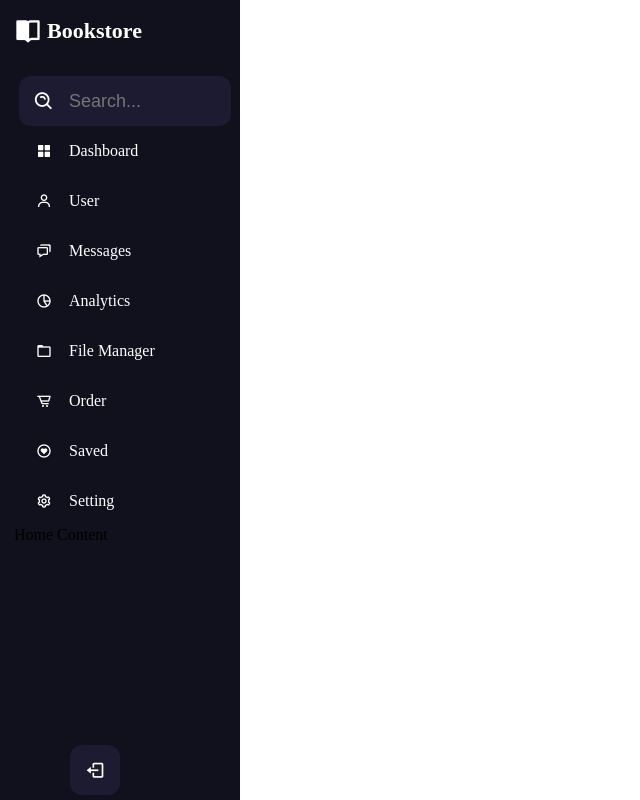
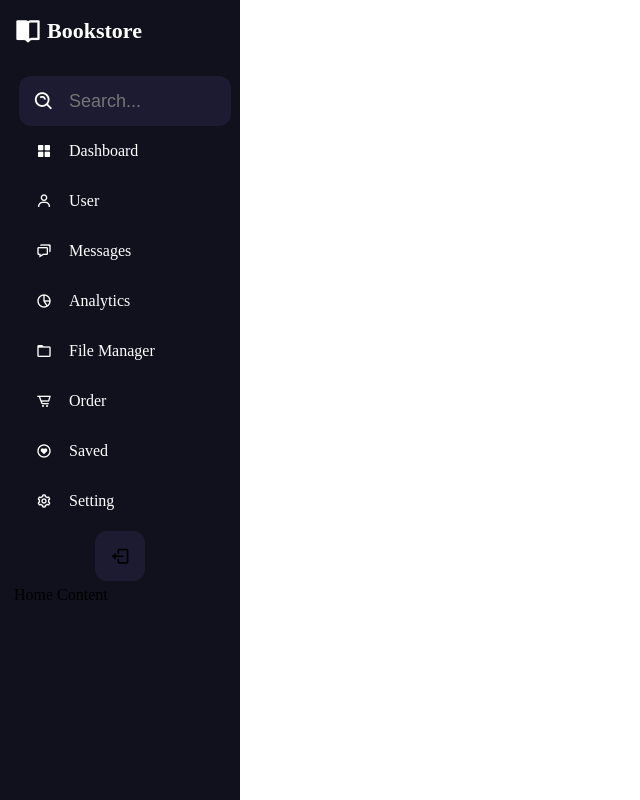
Before and after one commit to Thrdj/w, a PHP site: the page made by sidebar copy/sidebar.Html in a window 1280 px wide. Shown: the whole page, without its empty margins (0-640 px from the left). Run offline with PHP 8.4, Linux system fonts and the light colour scheme.

Commit message:
ยังไม่เสร็จติดfooter

```diff
--- a/sidebar copy/stylebars.css
+++ b/sidebar copy/stylebars.css
@@ -174,14 +174,6 @@ body{
 }
 
 /*profile*/
-.sidebar .profile_content{
-    position: absolute;
-    color: #fff;
-    bottom: 0;
-    left: 0;
-    width: 100%;
-}
-
 .sidebar .profile_content .profile{
     position: relative;
     padding: 10px 6px;
@@ -229,7 +221,7 @@ body{
     position: absolute;
     left: 50%;
     bottom: 5px;
-    transform: translateX(-100%);
+    transform: translateX(-50%);
     min-width: 50px;
     line-height: 50px;
     font-size: 20px;
@@ -237,11 +229,3 @@ body{
     text-align: center;
     background: #1d1b31;
 }
-
-.sidebar.active .profile #log_out{
-    left: 88%;
-}
-
-.sidebar.active .profile #log_out{
-    background: none;
-}
```
